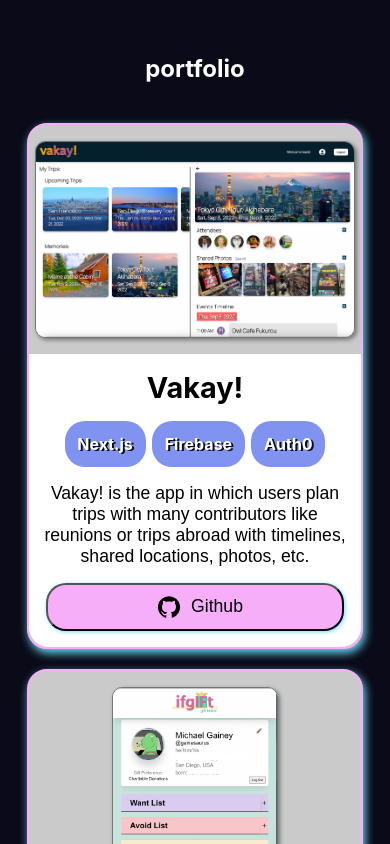
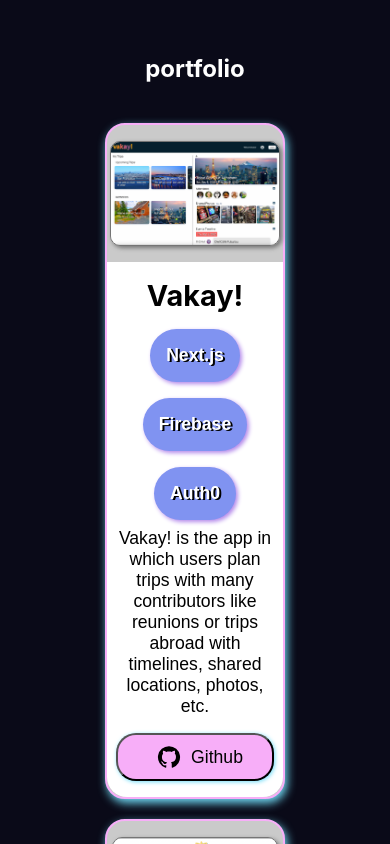
Before and after one commit to gainesaurus/portfolio, a React (Create React App) app: page / in a window 390 px wide. Shown: the part 960-1804 px from the top of the page. Built offline with nearby package versions, Linux system fonts and the light colour scheme.

Commit message:
add skill and project components with unique keys

```diff
--- /dev/null
+++ b/src/Components/ProjectCard.module.css
@@ -0,0 +1,64 @@
+.uiImage {
+  display: flex;
+  max-width: 96%;
+  max-height: 300px;
+  border: 1px solid #757575;
+  border-radius: 10px;
+  box-shadow: 2px 2px 4px #757575;
+  margin: 1rem;
+}
+
+.projectDetails {
+  display: flex;
+  flex-direction: column;
+  justify-content: center;
+  align-items: center;
+  background-color: white;
+  border-radius: 0 0 20px 20px;
+  width: 100%;
+}
+
+.projectTitle {
+  display: flex;
+  padding: 0;
+  margin: 1rem 0 0.5rem 0;
+  font-size: 1.8rem;
+}
+
+.skillList {
+  display: flex;
+  width: 96%;
+  height: fit-content;
+  flex-wrap: wrap;
+  justify-content: center;
+  padding: 0;
+  list-style-type: none;
+}
+
+.description {
+  display: flex;
+  margin: 0 0.5rem 1rem 0.5rem;
+}
+
+.linkButton {
+  display: flex;
+  background-color: var(--projects);
+  border-radius: 20px;
+  justify-content: center;
+  align-items: center;
+  height: 3rem;
+  width: 90%;
+  margin: 0 0 1rem 0;
+  padding: 6px 16px;
+  box-shadow: 1px 1px 4px var(--about);
+}
+
+.icon {
+  margin: 0 10px;
+}
+
+@media only screen and (max-width: 480px ) {
+  .projectCard {
+    width: 85%;
+  }
+}
--- /dev/null
+++ b/src/Components/ProjectCard.tsx
@@ -0,0 +1,45 @@
+import SkillNode from './SkillNode';
+import ComputerIcon from '@mui/icons-material/Computer';
+import GitHubIcon from '@mui/icons-material/GitHub';
+import styles from './ProjectCard.module.css'
+
+const ProjectCard = ({ project }:any) => {
+
+  return (
+    <>
+      <img alt={project.title +'UI'}
+        src={project.image}
+        className={styles.uiImage}
+      />
+      <div className={styles.projectDetails}>
+        <h3 className={styles.projectTitle}>{project.title}</h3>
+        <ul className={styles.skillList}>
+          {project.subtitle.map((skill: string) =>
+          <li key={`${project.title}${project.subtitle.indexOf(skill)}`}>
+            <SkillNode skill={skill} />
+          </li>
+          )}
+        </ul>
+        <p className={styles.description}>{project.description}</p>
+        {project.liveLink ?
+          <button
+            className={styles.linkButton}
+            title={project.liveLink}>
+            <ComputerIcon className={styles.icon} />
+            <p>Live Site</p>
+          </button>
+        : null}
+        {project.gitLink ?
+          <button
+           className={styles.linkButton}
+           title={project.gitLink}>
+           <GitHubIcon className={styles.icon} />
+           <p>Github</p>
+          </button>
+        : null}
+      </div>
+    </>
+  )
+}
+
+export default ProjectCard;
--- a/src/Components/ProjectList.module.css
+++ b/src/Components/ProjectList.module.css
@@ -36,79 +36,3 @@
   height: fit-content;
   margin: 0 10px 20px 10px;
 }
-
-.uiImage {
-  display: flex;
-  max-width: 96%;
-  max-height: 300px;
-  border: 1px solid #757575;
-  border-radius: 10px;
-  box-shadow: 2px 2px 4px #757575;
-  margin: 1rem;
-}
-
-.projectDetails {
-  display: flex;
-  flex-direction: column;
-  justify-content: center;
-  align-items: center;
-  background-color: white;
-  border-radius: 0 0 20px 20px;
-  width: 100%;
-}
-
-.projectTitle {
-  display: flex;
-  padding: 0;
-  margin: 1rem 0 0.5rem 0;
-  font-size: 1.8rem;
-}
-
-.skillList {
-  display: flex;
-  width: 96%;
-  height: fit-content;
-  flex-wrap: wrap;
-  justify-content: center;
-  padding: 0;
-}
-
-.skillNode {
-  display: flex;
-  background-color: var(--contact);
-  font-size: 1rem;
-  font-weight: bolder;
-  text-shadow: 2px 1px var(--background);
-  color: white;
-  margin: 0.5rem 0.2rem 1rem 0.2rem;
-  padding: 0.8rem;
-  border-radius: 20px;
-}
-
-.description {
-  display: flex;
-  margin: 0 0.5rem 1rem 0.5rem;
-}
-
-.linkButton {
-  display: flex;
-  background-color: var(--projects);
-  border-radius: 20px;
-  justify-content: center;
-  align-items: center;
-  height: 3rem;
-  width: 90%;
-  margin: 0 0 1rem 0;
-  padding: 6px 16px;
-  box-shadow: 1px 1px 4px var(--about);
-}
-
-.icon {
-  margin: 0 10px;
-}
-
-@media only screen and (max-width: 480px ) {
-  .projectCard {
-    width: 85%;
-  }
-}
--- a/src/Components/ProjectList.tsx
+++ b/src/Components/ProjectList.tsx
@@ -1,68 +1,24 @@
 import { projects, sideProjects } from '../data';
-import GitHubIcon from '@mui/icons-material/GitHub';
+import ProjectCard from './ProjectCard';
 import styles from './ProjectList.module.css';
 
 const ProjectList = () => {
+
   return (
     <section id="projects" className={styles.container}>
       <h2 className={styles.heading}>portfolio</h2>
       <ul className={styles.projectList}>
         {projects.map(project =>
         <li key={project.title} className={styles.projectCard}>
-          <img alt={project.title +'UI'}
-            src={project.image}
-            className={styles.uiImage}
-          />
-          <div className={styles.projectDetails}>
-            <h3 className={styles.projectTitle}>{project.title}</h3>
-            <ul className={styles.skillList}>
-              {project.subtitle.map(skill =>
-                <li
-                key={skill}
-                className={styles.skillNode}
-              >{skill}</li>)}
-            </ul>
-            <p className={styles.description}>{project.description}</p>
-            <button
-              className={styles.linkButton}
-              title={project.gitLink}
-            >
-              <GitHubIcon className={styles.icon} /><p>Github</p>
-            </button>
-          </div>
-        </li>)}
+          <ProjectCard project={project} />
+        </li>
+        )}
       </ul>
       <h2 className={styles.heading}>side projects &amp; assessments:</h2>
       <ul className={styles.projectList}>
         {sideProjects.map(project =>
         <li key={project.title} className={styles.projectCard}>
-          <img alt={project.title +'UI'}
-            src={project.image}
-            className={styles.uiImage}
-          />
-              <div className={styles.projectDetails}>
-            <h3 className={styles.projectTitle}>{project.title}</h3>
-            <ul className={styles.skillList}>
-              {project.subtitle.map(skill =>
-                <li
-                key={`${project.title}+${skill}`}
-                className={styles.skillNode}
-              >{skill}</li>)}
-            </ul>
-            <p className={styles.description}>{project.description}</p>
-            {project.liveLink ?
-             <button
-             className={styles.linkButton}
-             title={project.liveLink}
-             ><p>Live Site</p></button>
-          : null}
-            <button
-              className={styles.linkButton}
-              title={project.gitLink}
-            >
-              <GitHubIcon className={styles.icon} /><p>Github</p>
-            </button>
-          </div>
+          <ProjectCard project={project} />
         </li>)}
       </ul>
     </section>
--- /dev/null
+++ b/src/Components/SkillNode.module.css
@@ -0,0 +1,11 @@
+.skillNode {
+  display: flex;
+  background-color: var(--contact);
+  font-weight: bolder;
+  text-shadow: 2px 1px black;
+  box-shadow: 2px 2px 4px var(--skills);
+  color: white;
+  margin: 0.5rem;
+  padding: 1rem;
+  border-radius: 30px;
+}
--- /dev/null
+++ b/src/Components/SkillNode.tsx
@@ -0,0 +1,9 @@
+import styles from './SkillNode.module.css';
+
+const SkillNode = ({ skill }:any) => {
+  return (
+    <p className={styles.skillNode}>{skill}</p>
+  )
+}
+
+export default SkillNode;
--- a/src/Components/SkillsList.module.css
+++ b/src/Components/SkillsList.module.css
@@ -22,19 +22,7 @@
   flex-wrap: wrap;
   justify-content: center;
   padding: 0;
-}
-
-.skillNode {
-  display: flex;
-  background-color: var(--contact);
-  font-weight: bolder;
-  text-shadow: 2px 1px black;
-  box-shadow: 2px 2px 4px var(--skills);
-  color: white;
-  margin: 10px;
-  padding: 10px;
-  border: 3px solid var(--skills);
-  border-radius: 20px;
+  list-style-type: none;
 }
 
 .testimonialList {
--- a/src/Components/SkillsList.tsx
+++ b/src/Components/SkillsList.tsx
@@ -1,4 +1,5 @@
 import { skills, testimonials } from '../data'
+import SkillNode from './SkillNode';
 import styles from './SkillsList.module.css';
 
 const SkillsList = () => {
@@ -7,15 +8,15 @@ const SkillsList = () => {
       <h2 className={styles.heading}>skills &amp; testimonials:</h2>
       <ul className={styles.skillList}>
         {skills.map(skill =>
-        <li
-          key={skill}
-          className={styles.skillNode}
-        >{skill}</li>)}
+        <li key={`${skill}${skills.indexOf(skill)}`}>
+          <SkillNode skill={skill} />
+        </li>
+        )}
       </ul>
       <ul className={styles.testimonialList}>
         {testimonials.map(testimonial =>
         <li
-          key={testimonial.name}
+          key={testimonials.indexOf(testimonial)}
           className={styles.testimonial}
         >
           <p className={styles.quote}>{testimonial.quote}</p>
```
